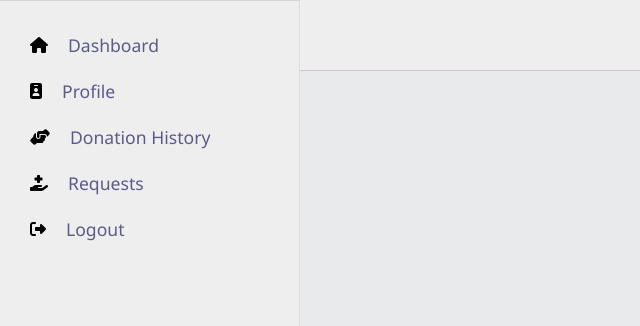
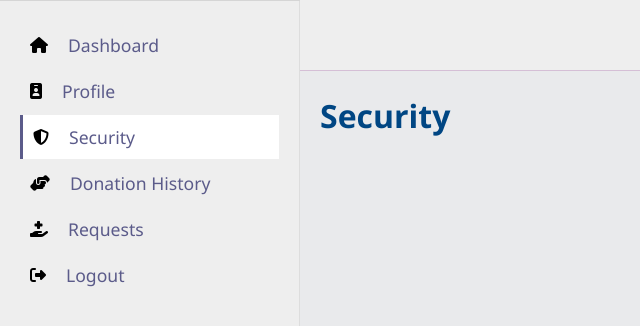
Before and after one commit to aniloli42/donate-blood-management-mern, a React (Create React App) app in the folder client/: page /security in a window 1280 px wide. Shown: the top 326 px of the page, without its empty margins (0-640 px from the left). Built offline with nearby package versions, Linux system fonts and the light colour scheme.

Commit message:
feat: Security section added

```diff
--- a/client/src/Components/Sidebar/sidebar.jsx
+++ b/client/src/Components/Sidebar/sidebar.jsx
@@ -1,14 +1,12 @@
-import React, { useCallback } from 'react'
-import { useLocation } from 'react-router'
-import { Link } from 'react-router-dom'
-import './sidebar.css'
+import React, { useCallback } from "react"
+import { useLocation } from "react-router"
+import { Link } from "react-router-dom"
+import "./sidebar.css"
 
 const Sidebar = () => {
+  const location = useLocation().pathname.split("/")[1]
 
-	const location = useLocation().pathname.split("/")[1]
-
-
-	const handleSidebarElementClick = useCallback((e) => {
+  const handleSidebarElementClick = useCallback((e) => {
     // check if user click in sidebar content rather than sidebar options and prevent it
     if (e.target.className === "sidebar-content") return
     e.stopPropagation()
@@ -44,6 +42,16 @@ const Sidebar = () => {
           <p>Profile</p>
         </Link>
         <Link
+          to="/security"
+          className={`sidebar-element ${
+            location === "security" ? "active" : ""
+          }`}
+          onClick={handleSidebarElementClick}
+        >
+          <i className="fas fa-shield-alt"></i>
+          <p>Security</p>
+        </Link>
+        <Link
           to="/donation-history"
           className={`sidebar-element ${
             location === "donation-history" ? "active" : ""
--- a/client/src/Pages/MainComponent/MainComponent.jsx
+++ b/client/src/Pages/MainComponent/MainComponent.jsx
@@ -1,24 +1,29 @@
-import React from 'react'
-import './maincomponent.css'
-import { Switch, Route } from 'react-router-dom'
-import { Profile, DonationHistory, Logout, Requests, Dashboard } from '../index'
-
+import React from "react"
+import "./maincomponent.css"
+import { Switch, Route } from "react-router-dom"
+import {
+  Profile,
+  DonationHistory,
+  Logout,
+  Requests,
+  Dashboard,
+  Security,
+} from "../index"
 
 const MainComponent = () => {
-
-
-
   return (
     <div className="main-component">
       <Switch>
-
         <Route exact path="/">
           <Dashboard />
         </Route>
         <Route exact path="/profile">
           <Profile />
         </Route>
-                <Route exact path='/donation-history'>
+        <Route exact path="/security">
+          <Security />
+        </Route>
+        <Route exact path="/donation-history">
           <DonationHistory />
         </Route>
         <Route exact path="/Logout">
--- /dev/null
+++ b/client/src/Pages/Security/Security.jsx
@@ -0,0 +1,11 @@
+import React from "react"
+
+const Security = () => {
+  return (
+    <>
+      <h2>Security</h2>
+    </>
+  )
+}
+
+export default Security
--- a/client/src/Pages/index.js
+++ b/client/src/Pages/index.js
@@ -9,6 +9,7 @@ import ChangePassword from './ChangePassword/ChangePassword'
 import MainComponent from './MainComponent/MainComponent'
 import Dashboard from './Dashboard/Dashboard'
 import Profile from './Profile/Profile'
+import Security from './Security/Security'
 import Requests from './Requests/Requests'
 import DonationHistory from './DonationHistory/DonationHistory'
 import Logout from './Logout/Logout'
@@ -22,6 +23,7 @@ export {
 	MainComponent,
 	Dashboard,
 	Profile,
+	Security,
 	Requests,
 	DonationHistory,
 	Logout
```
Lines whose indentation alone changed are shown as unchanged.
